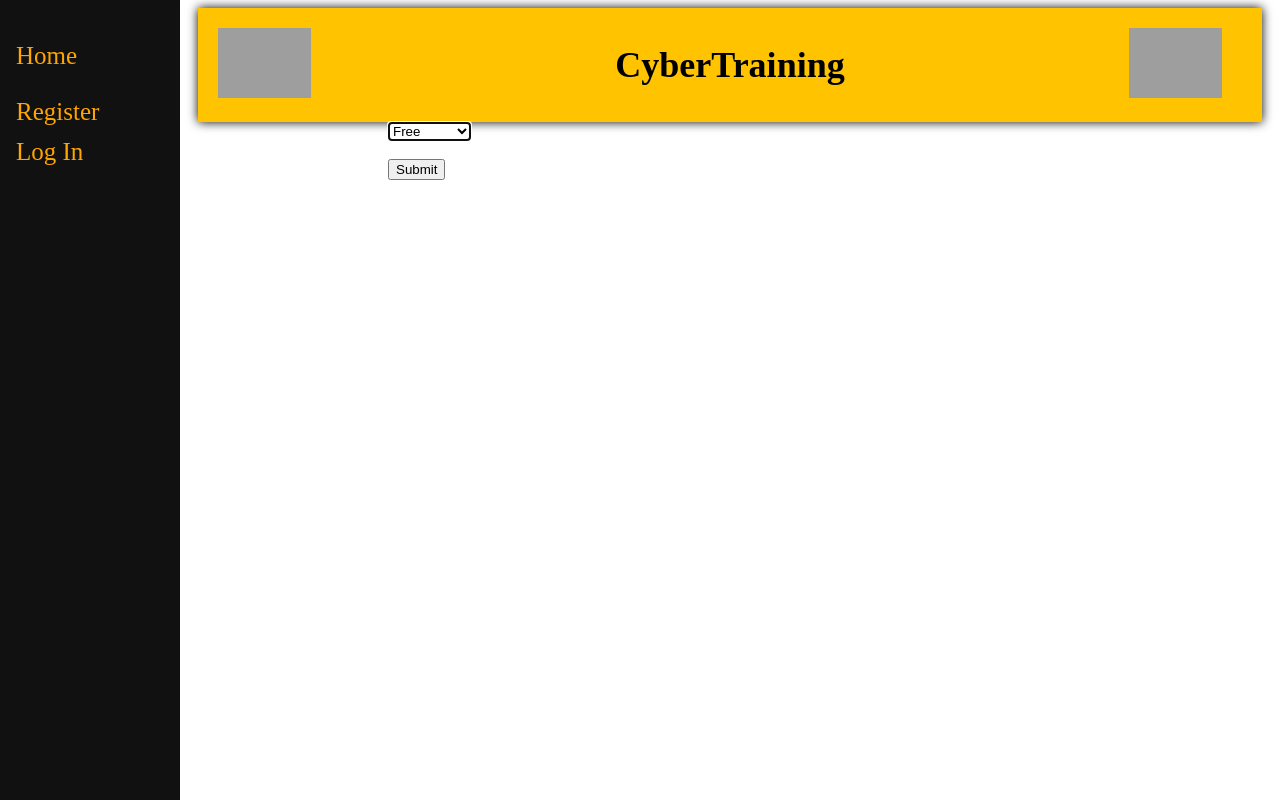
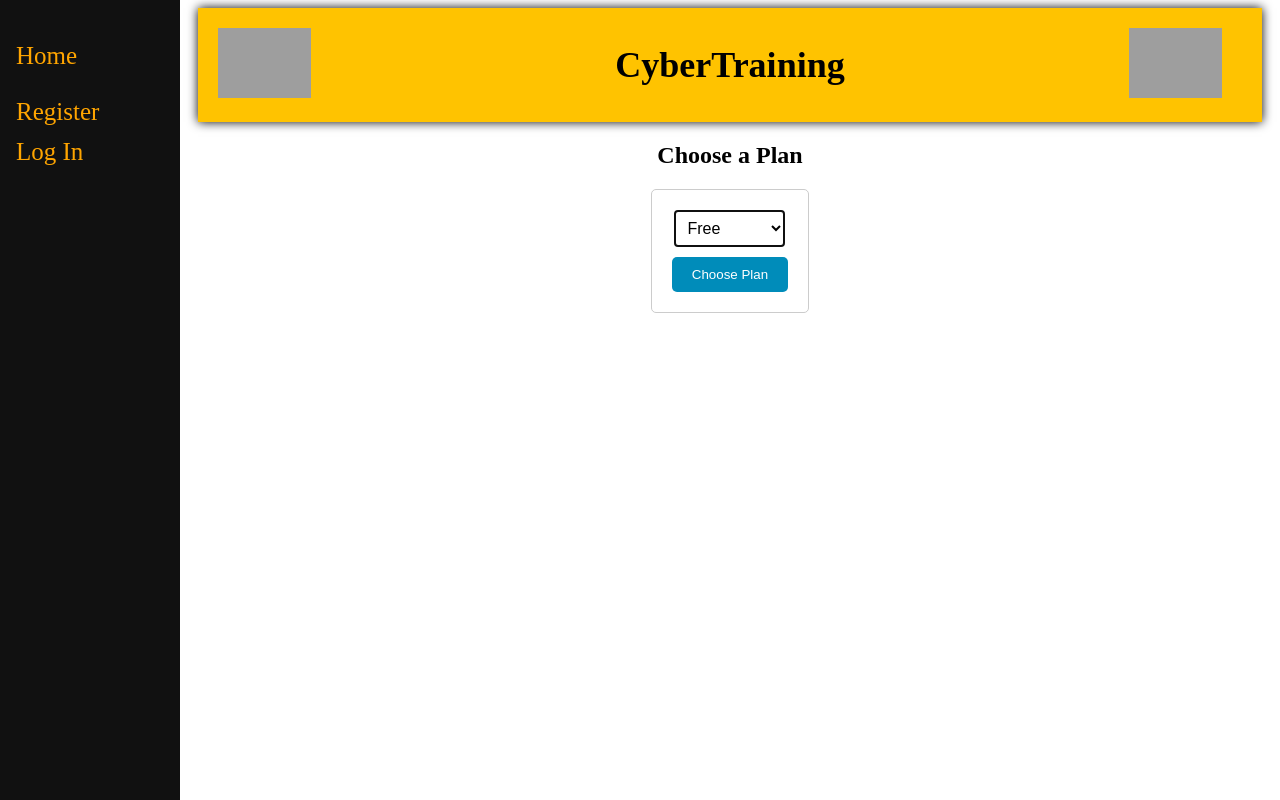
Before and after one commit to kandersonko/lca-tool, a Flask app: template backend/templates/plans/plans.html in a window 1280 px wide. Run offline with Flask 2, Linux system fonts and the light colour scheme; the template is opened without the code that fills it, so the values that code supplies are empty; grey boxes are pictures that could not be loaded.

Commit message:
Update plans.html

```diff
--- a/backend/templates/plans/plans.html
+++ b/backend/templates/plans/plans.html
@@ -1,13 +1,16 @@
-{% extends "layout.html" %} {% block content %}
-<div class="main" style="width: 70%">
-  <form id="plans" method="POST">
-    <select name="plan" form="plans" id="plans" autofocus>
+{% extends "layout.html" %}
+{% block content %}
+
+<div class="main" style="width: 70%; margin: 0 auto; text-align: center;">
+  <h2>Choose a Plan</h2>
+  <form id="plans" method="POST" style="display: inline-block; padding: 20px; border: 1px solid #ccc; border-radius: 5px;">
+    <select name="plan" form="plans" id="plans" autofocus style="font-size: 16px; padding: 8px; margin-bottom: 10px;">
       <option value="free">Free</option>
       <option value="premium">Premium</option>
       <option value="enterprise">Enterprise</option>
     </select>
-    <br><br>
-    <input type="submit">
+    <br>
+    <button type="submit" style="background-color: #008CBA; color: #fff; padding: 10px 20px; border: none; border-radius: 5px; cursor: pointer;">Choose Plan</button>
   </form>
 </div>
 {% endblock %}
```
